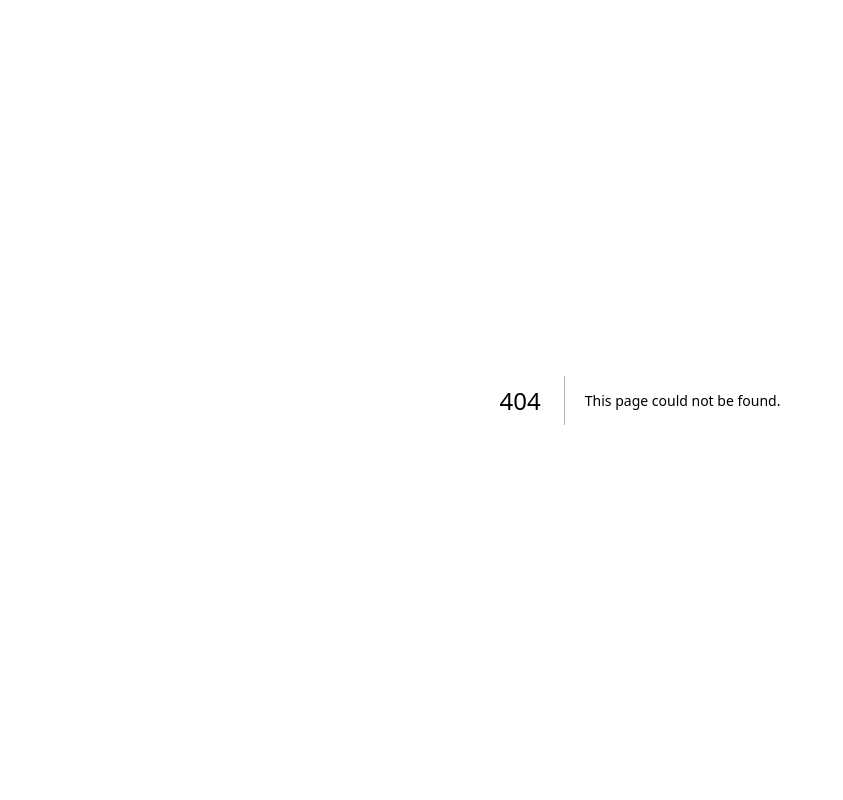
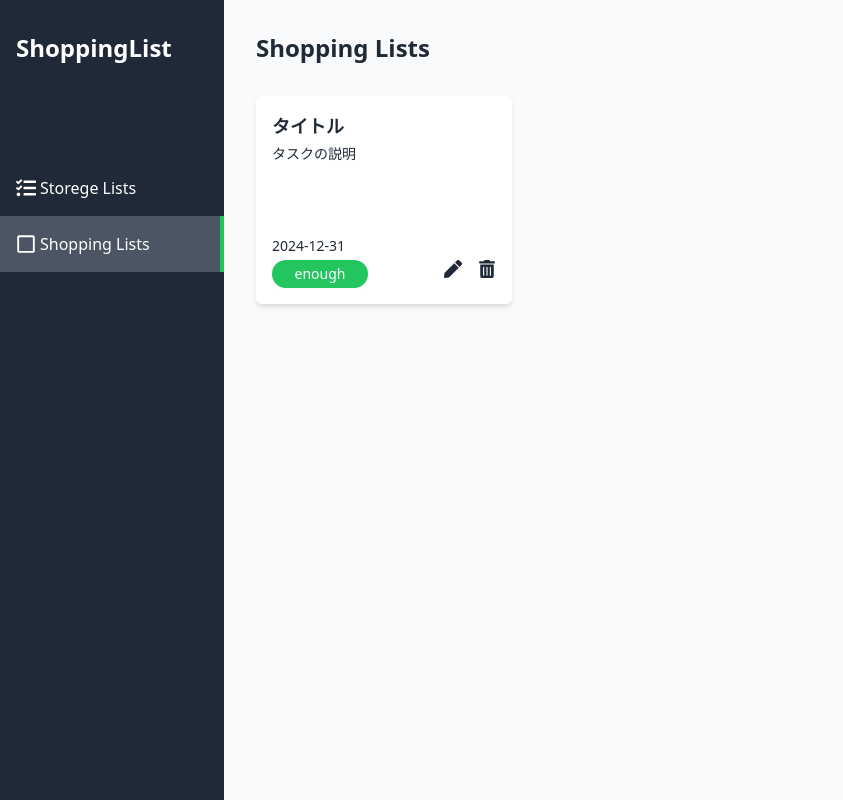
Before and after one commit to takuyan89/shopping-list, a Next.js app: page /shoppingList in a window 1280 px wide. Before the commit this address had no page. Shown: the whole page, without its empty margins (0-843 px from the left). Built offline with nearby package versions, Linux system fonts and the light colour scheme.

Commit message:
shoppingList page

```diff
--- /dev/null
+++ b/src/app/(main)/shoppingList/page.tsx
@@ -0,0 +1,19 @@
+import ItemCard from "@/components/ItemCard/ItemCard";
+import React from "react";
+
+const ShoppingListPage = () => {
+  return (
+    <div className="text-gray-800 p-8 h-full overflow-y-auto pb-24">
+      <header className="flex justify-between items-center">
+        <h1 className="text-2xl font-bold flex items-center ">
+          Shopping Lists
+        </h1>
+      </header>
+      <div className="mt-8 flex flex-wrap gap-4">
+        <ItemCard />
+      </div>
+    </div>
+  );
+};
+
+export default ShoppingListPage;
```
